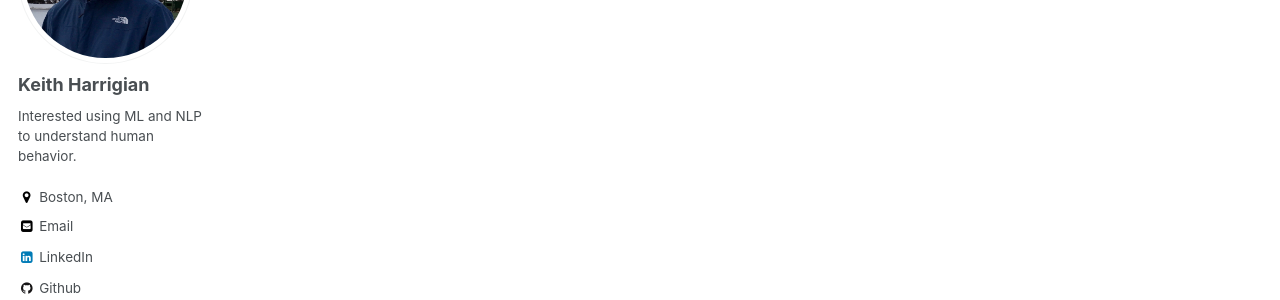
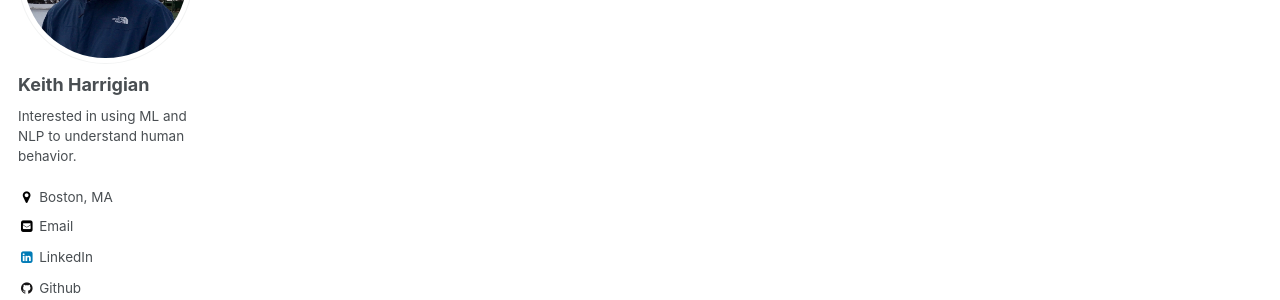
Before and after one commit to kharrigian/kharrigian.github.io, a Jekyll site: the page built from _pages/about.md, in a window 1280 px wide. Shown: the part 225-525 px from the top of the page. Built offline with Jekyll 4.4.1, drawn with Linux system fonts in a browser that asks for light colours.

Commit message:
Fix typo

```diff
--- a/_config.yml
+++ b/_config.yml
@@ -82,7 +82,7 @@ analytics:
 author:
   name             : "Keith Harrigian"
   avatar           : "profile.png"
-  bio              : "Interested using ML and NLP to understand human behavior."
+  bio              : "Interested in using ML and NLP to understand human behavior."
   location         : "Boston, MA"
   employer         :
   googlescholar    :
```
